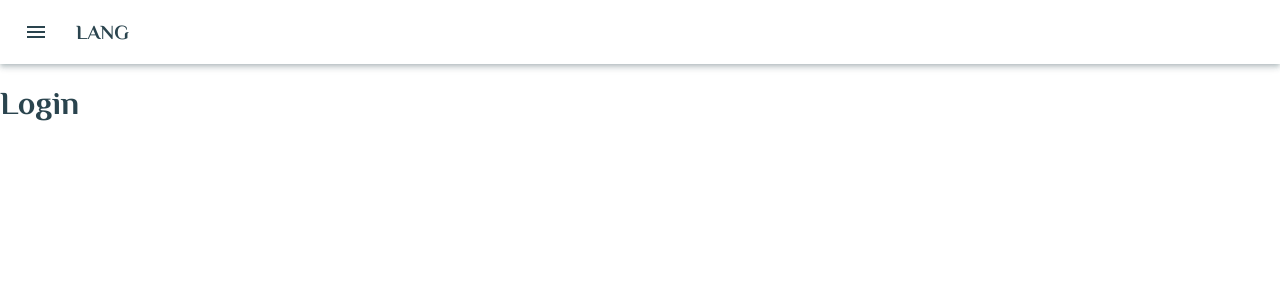
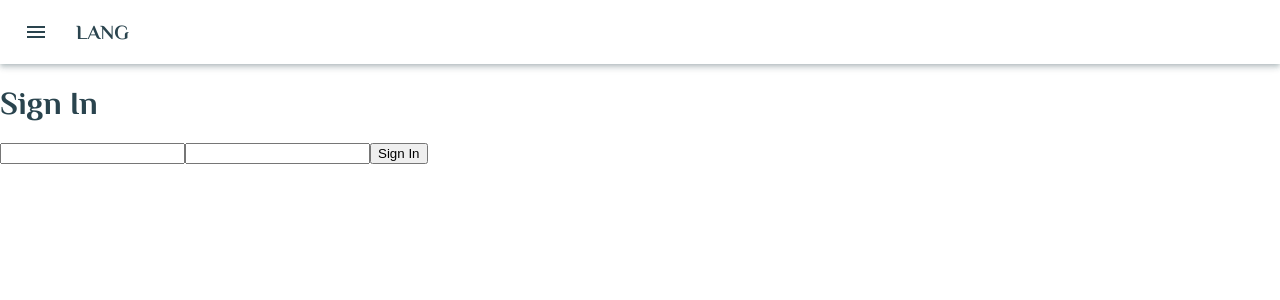
Before and after one commit to magerrrr/rslang, a React (Create React App) app: page /sign-in in a window 1280 px wide. Shown: the top 300 px of the page. Built offline with nearby package versions, Linux system fonts and the light colour scheme.

Commit message:
feat(SignIn Component): add ability to sign in (without design)

```diff
--- a/src/components/SignIn.tsx
+++ b/src/components/SignIn.tsx
@@ -1,7 +1,36 @@
 import * as React from 'react';
-
+import { useHistory } from 'react-router-dom';
+import api from '../api';
 type Props = {};
 
 export const SignIn = (props: Props) => {
-  return <h1>Login</h1>;
+  const history = useHistory();
+  const [email, setEmail] = React.useState('');
+  const [password, setPassword] = React.useState('');
+
+  const handleSignIn = async () => {
+    try {
+      await api.auth.signIn({ email, password });
+      history.push('/');
+    } catch (e) {
+      return e;
+    }
+  };
+
+  return (
+    <>
+      <h1>Sign In</h1>
+      <label>
+        <input type="text" value={email} onChange={(event) => setEmail(event.target.value)} />
+      </label>
+      <label>
+        <input
+          type="password"
+          value={password}
+          onChange={(event) => setPassword(event.target.value)}
+        />
+      </label>
+      <button onClick={handleSignIn}>Sign In</button>
+    </>
+  );
 };
```
